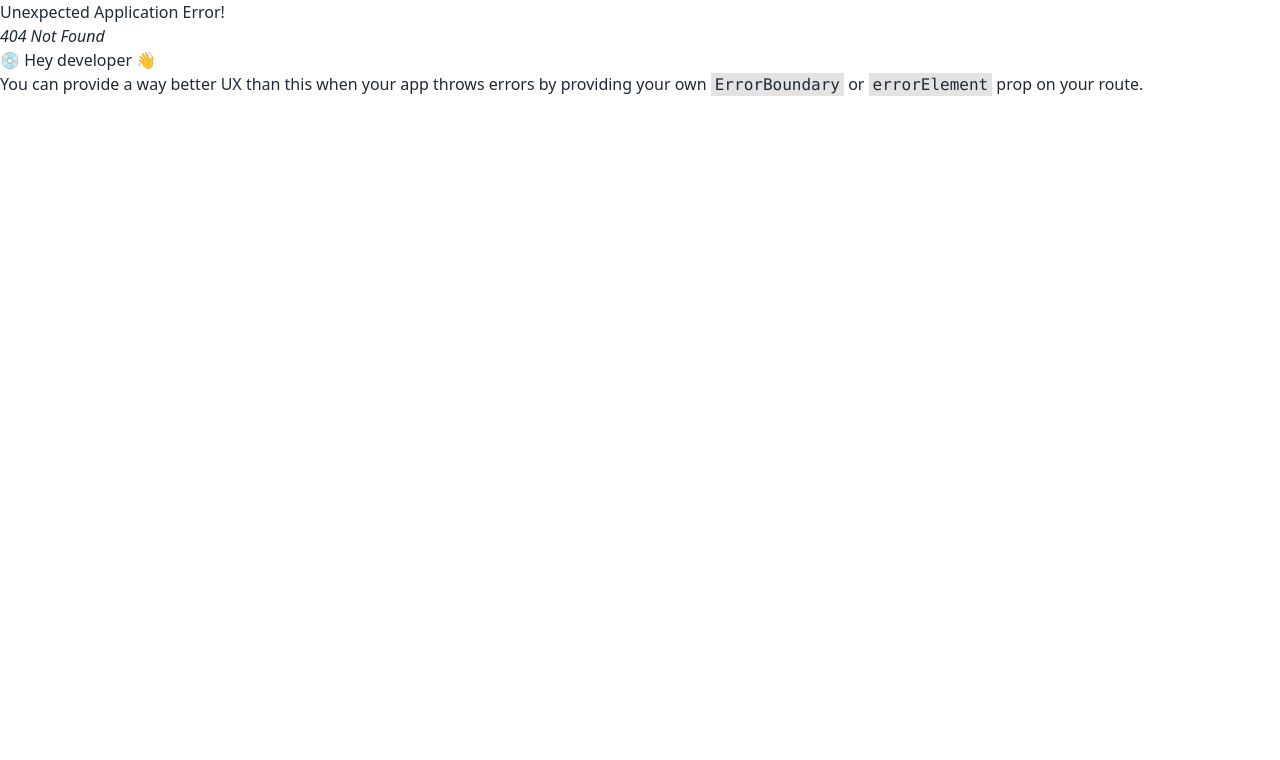
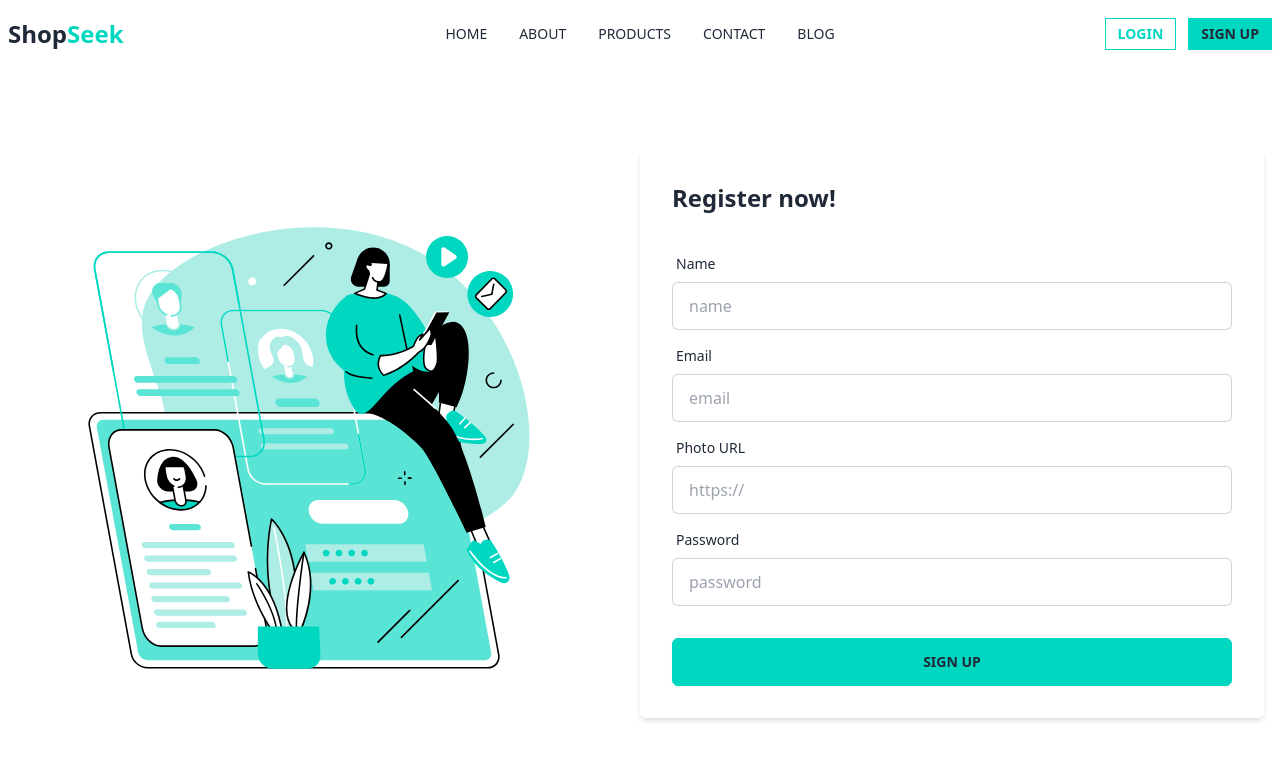
Before and after one commit to abunaim5/shop-seek-client, a React (Vite) app: page /register in a window 1280 px wide. Before the commit this address had no page. Shown: the top 760 px of the page. Built offline with nearby package versions, Linux system fonts and the light colour scheme; no server answers.

Commit message:
added register page, AuthProvider, useAuth compnent and setup firebase and implement sign up user

```diff
--- a/package.json
+++ b/package.json
@@ -12,6 +12,7 @@
   "dependencies": {
     "@tanstack/react-query": "^5.51.23",
     "axios": "^1.7.4",
+    "firebase": "^10.13.0",
     "localforage": "^1.10.0",
     "match-sorter": "^6.3.4",
     "react": "^18.3.1",
--- /dev/null
+++ b/src/Hooks/useAuth.jsx
@@ -0,0 +1,10 @@
+import { useContext } from "react";
+import { AuthContext } from "../Providers/AuthProvider";
+
+const useAuth = () => {
+    const auth = useContext(AuthContext);
+
+    return auth;
+};
+
+export default useAuth;
--- a/src/Pages/Products/Products.jsx
+++ b/src/Pages/Products/Products.jsx
@@ -117,7 +117,7 @@ const Products = () => {
         <div className='max-w-[1400px] mx-auto px-2 mb-20'>
             <div className='sm:w-full md:w-1/2 mx-auto my-20'>
                 <form onChange={handleSearch}>
-                    <label className="input focus:outline-none input-bordered flex items-center gap-2 rounded-md">
+                    <label className="input input-bordered flex items-center gap-2 rounded-md focus:outline-none">
                         <input type="text" name="search" className="grow" placeholder="Search" />
                         <CiSearch />
                     </label>
@@ -133,8 +133,8 @@ const Products = () => {
                     <form onBlur={handlePriceRange}>
                         {/* <p>Price Range:</p> */}
                         <div className="flex gap-2">
-                            <input type="number" name='min' placeholder="Min" className="input input-bordered" />
-                            <input type="number" name='max' placeholder="Max" className="input input-bordered" />
+                            <input type="number" name='min' placeholder="Min" className="input max-w-24 input-bordered focus:outline-none" />
+                            <input type="number" name='max' placeholder="Max" className="input max-w-24 input-bordered focus:outline-none" />
                         </div>
                     </form>
                 </div>
--- /dev/null
+++ b/src/Pages/Register/Register.jsx
@@ -0,0 +1,65 @@
+import loginImg from '../../assets/login-register.svg'
+import useAuth from '../../Hooks/useAuth';
+
+const Register = () => {
+    const { createUser } = useAuth();
+
+    const handleRegister = e => {
+        e.preventDefault();
+        const name = e.target.name.value;
+        const email = e.target.email.value;
+        const photo = e.target.photo.value;
+        const password = e.target.password.value;
+
+        createUser(email, password)
+            .then(() => {
+
+            }).catch((error) => {
+                console.error(error.message);
+            })
+    };
+
+    return (
+        <div className="hero min-h-[calc(100vh-68px)]">
+            <div className="hero-content flex-col lg:flex-row justify-around">
+                <div className="base:w-full lg:w-1/2">
+                    <img src={loginImg} alt="login image" className='w-[80%] mx-auto' />
+                </div>
+                <div className="card bg-base-100 sm:w-full lg:w-1/2 shrink-0 shadow-md rounded-md">
+                    <h1 className="text-2xl font-bold px-8 pt-8">Register now!</h1>
+                    <form onSubmit={handleRegister} className="card-body">
+                        <div className="form-control">
+                            <label className="label" htmlFor='name'>
+                                <span className="label-text">Name</span>
+                            </label>
+                            <input type="text" name='name' id='name' placeholder="name" className="input input-bordered rounded-md" autoComplete='name' required />
+                        </div>
+                        <div className="form-control">
+                            <label className="label" htmlFor='email'>
+                                <span className="label-text">Email</span>
+                            </label>
+                            <input type="email" name='email' id='email' placeholder="email" className="input input-bordered rounded-md" autoComplete='email' required />
+                        </div>
+                        <div className="form-control">
+                            <label className="label" htmlFor='photo'>
+                                <span className="label-text">Photo URL</span>
+                            </label>
+                            <input type="text" name='photo' id='photo' placeholder="https://" className="input input-bordered rounded-md" autoComplete='photo' required />
+                        </div>
+                        <div className="form-control">
+                            <label className="label" htmlFor='password'>
+                                <span className="label-text">Password</span>
+                            </label>
+                            <input type="password" name='password' id='password' placeholder="password" className="input input-bordered rounded-md" autoComplete='password' required />
+                        </div>
+                        <div className="form-control mt-6">
+                            <button className="btn btn-accent uppercase text-gray-800 rounded-md">Sign up</button>
+                        </div>
+                    </form>
+                </div>
+            </div>
+        </div>
+    );
+};
+
+export default Register;
--- /dev/null
+++ b/src/Providers/AuthProvider.jsx
@@ -0,0 +1,37 @@
+import { createContext, useEffect, useState } from "react";
+import auth from "../firebase/firebase.config";
+import { createUserWithEmailAndPassword, onAuthStateChanged } from "firebase/auth";
+
+export const AuthContext = createContext(null);
+
+const AuthProvider = ({ children }) => {
+    const [user, setUser] = useState(null);
+    const [loading, setLoading] = useState(true);
+
+    const createUser = (email, password) => {
+        setLoading(true);
+        return createUserWithEmailAndPassword(auth, email, password);
+    };
+
+    useEffect(() => {
+        const unsubscribe = onAuthStateChanged(auth, currentUser => {
+            setUser(currentUser);
+            setLoading(false);
+        });
+
+        return () => {
+            return unsubscribe();
+        };
+    }, []);
+    console.log(user)
+
+    const authInfo = { user, loading, createUser }
+
+    return (
+        <AuthContext.Provider value={authInfo}>
+            {children}
+        </AuthContext.Provider>
+    );
+};
+
+export default AuthProvider;
--- a/src/Routes/Routes/Routes.jsx
+++ b/src/Routes/Routes/Routes.jsx
@@ -3,6 +3,7 @@ import Main from "../../Layout/Main";
 import Home from "../../Pages/Home/Home/Home";
 import Login from "../../Pages/Login/Login";
 import Products from "../../Pages/Products/Products";
+import Register from "../../Pages/Register/Register";
 
 const router = createBrowserRouter([
     {
@@ -13,6 +14,10 @@ const router = createBrowserRouter([
             {
                 index: true,
                 element: <Home />,
+            },
+            {
+                path: '/register',
+                element: <Register />
             },
             {
                 path: '/login',
--- /dev/null
+++ b/src/firebase/firebase.config.js
@@ -0,0 +1,22 @@
+// Import the functions you need from the SDKs you need
+import { initializeApp } from "firebase/app";
+import { getAuth } from "firebase/auth";
+
+// TODO: Add SDKs for Firebase products that you want to use
+// https://firebase.google.com/docs/web/setup#available-libraries
+
+// Your web app's Firebase configuration
+const firebaseConfig = {
+    apiKey: import.meta.env.VITE_APIKEY,
+    authDomain: import.meta.env.VITE_AUTHDOMAIN,
+    projectId: import.meta.env.VITE_PROJECTID,
+    storageBucket: import.meta.env.VITE_STORAGEBUCKET,
+    messagingSenderId: import.meta.env.VITE_MESSAGINGSENDERID,
+    appId: import.meta.env.VITE_APPID
+};
+
+// Initialize Firebase
+const app = initializeApp(firebaseConfig);
+const auth = getAuth(app);
+
+export default auth;
```
Also changed, not shown: src/main.jsx (+6 -3 lines), 1 other file (tests, documents, lock files or other folders).
